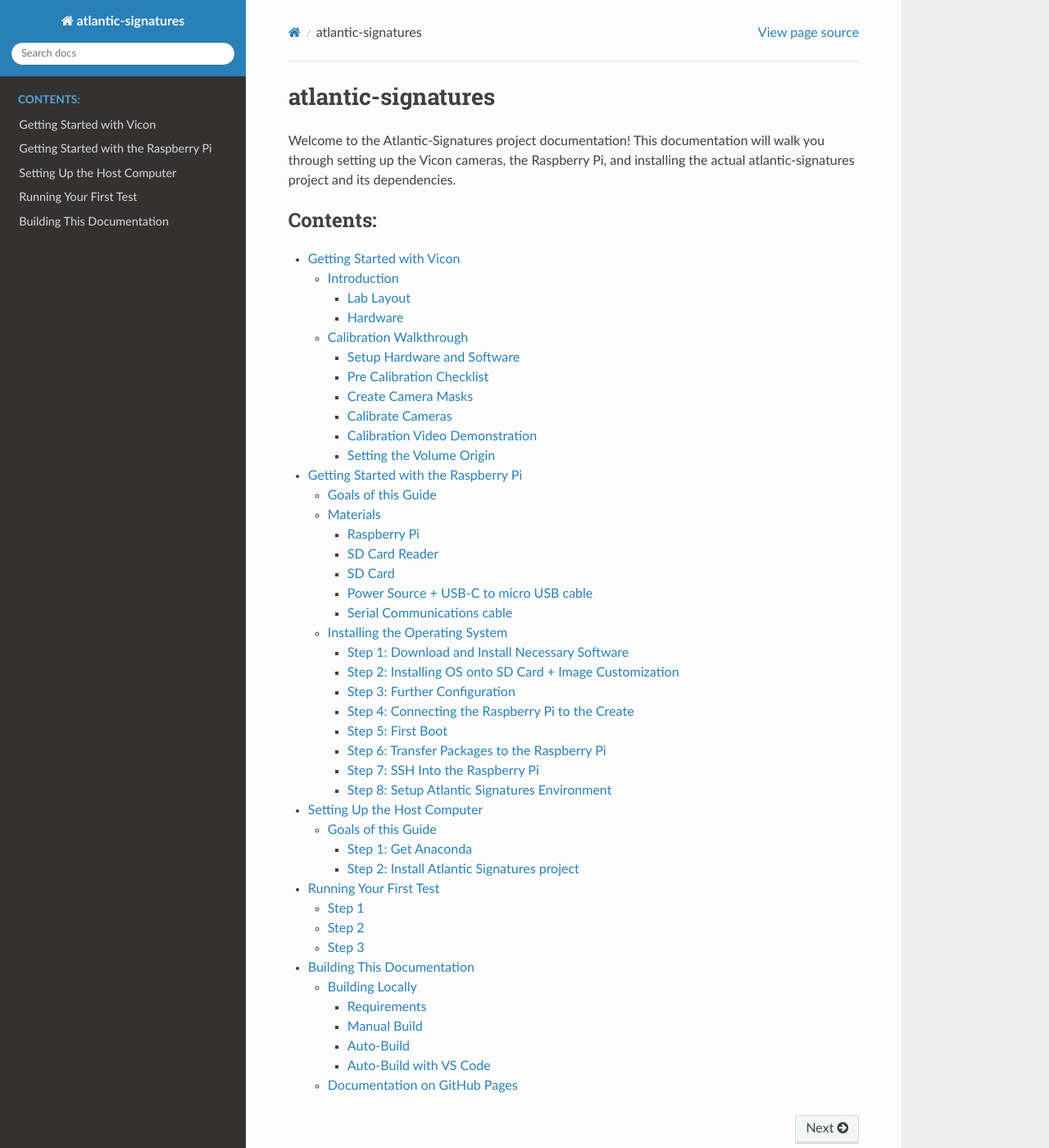
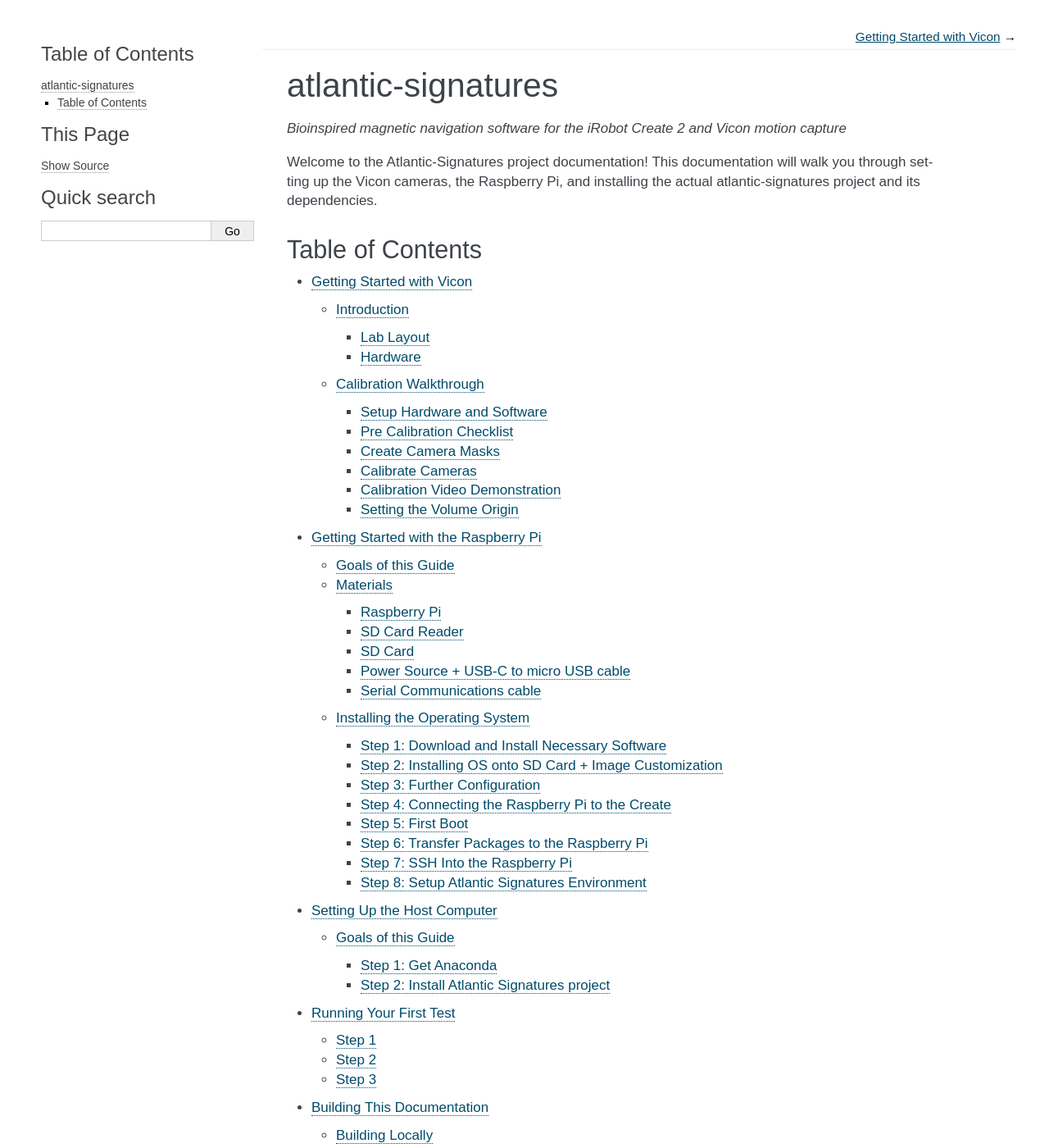
Before and after one commit to qbeslab/atlantic-signatures, a Sphinx documentation site: the page built from docs/source/index.rst, in a window 1280 px wide and 1400 px high. Shown: the whole window at 82% size. Built offline with Sphinx 7.4.7, drawn with Linux system fonts in a browser that asks for light colours; some of the changed text lies outside the part shown.

Commit message:
Update docs styles

```diff
--- a/docs/requirements.txt
+++ b/docs/requirements.txt
@@ -1,3 +1,3 @@
+sphinx
 sphinxcontrib-video
-sphinx_rtd_theme
 sphinx-autobuild
--- a/docs/source/_static/lists.css
+++ /dev/null
@@ -1,5 +0,0 @@
-/* compact spacing in the main table of contents */
-.rst-content .toctree-wrapper ul li > ul {
-    margin-top: 0;
-    margin-bottom: 0;
-}
--- a/docs/source/conf.py
+++ b/docs/source/conf.py
@@ -21,11 +21,17 @@ exclude_patterns = []
 
 # -- Options for HTML output -------------------------------------------------
 # https://www.sphinx-doc.org/en/master/usage/configuration.html#options-for-html-output
+# https://alabaster.readthedocs.io/en/latest/customization.html
 
-import sphinx_rtd_theme
-html_theme = 'sphinx_rtd_theme'
+html_theme = 'alabaster'
+html_theme_options = {
+    'description': 'Bioinspired magnetic navigation software for the iRobot '
+                   'Create 2 and Vicon motion capture',
+    'description_font_style': 'italic',
+    'font_family': 'Arial',
+    'page_width': '1200px',  # default is 940
+    'sidebar_width': '280px',  # default is 220
+    'show_relbars': True,
+    'fixed_sidebar': True,
+}
 html_static_path = ['_static']
-html_css_files = ['lists.css']
-html_theme_options = {
-    'prev_next_buttons_location': 'bottom',
-}
--- a/docs/source/host.rst
+++ b/docs/source/host.rst
@@ -9,8 +9,6 @@ Goals of this Guide
 #. Download and Install Anaconda
 
 #. Install the atlantic_signatures package and its dependencies
-
-.. contents:: Table of Contents
 
 Step 1: Get Anaconda
 ====================
--- a/docs/source/index.rst
+++ b/docs/source/index.rst
@@ -1,13 +1,18 @@
 atlantic-signatures
 ===================
+
+*Bioinspired magnetic navigation software for the iRobot Create 2 and Vicon
+motion capture*
 
 Welcome to the Atlantic-Signatures project documentation! This documentation
 will walk you through setting up the Vicon cameras, the Raspberry Pi, and
 installing the actual atlantic-signatures project and its dependencies.
 
+Table of Contents
+-----------------
+
 .. toctree::
    :maxdepth: 3
-   :caption: Contents:
 
    vicon
    raspberrypi
--- a/docs/source/raspberrypi.rst
+++ b/docs/source/raspberrypi.rst
@@ -18,9 +18,6 @@ Goals of this Guide
 #. How to hook up the Raspberry Pi to the iRobot Create
 
 #. Troubleshoot Errors
-
-.. contents:: Table of Contents
-
 
 ---------
 Materials
--- a/docs/source/vicon.rst
+++ b/docs/source/vicon.rst
@@ -14,9 +14,6 @@ Before we jump to the how-to part of this guide it is prudent to know the
 terminology and equipment. If you wish to learn more about Vicon cameras and their
 tracking software go to the corresponding section of the Vicon documentation
 website: https://docs.vicon.com/
-
-.. contents::
-    :local:
 
 Lab Layout
 ==========
@@ -85,9 +82,6 @@ Calibration Walkthrough
 
 Now that we are familiar with the Vicon equipment and software we can now get the cameras
 ready for data collection.
-
-.. contents::
-    :local:
 
 Setup Hardware and Software
 ===========================
```
